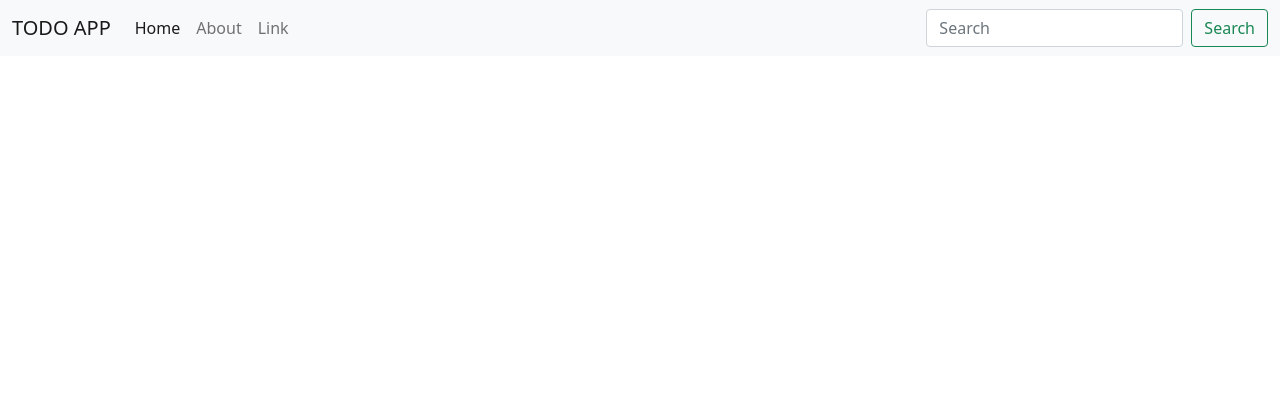
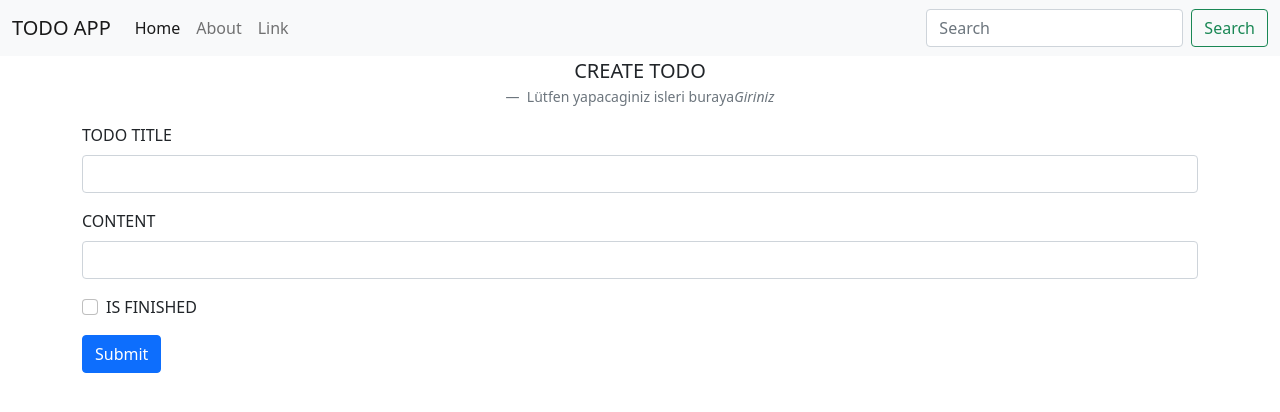
Before and after one commit to fuatsevinc/DJANGO-ToDoApp1, a Django app: page /create/ in a window 1280 px wide. Shown: the top 412 px of the page. Run offline with Django 4.2, Linux system fonts and the light colour scheme.

Commit message:
form created

```diff
--- a/templates/todo/create.html
+++ b/templates/todo/create.html
@@ -4,6 +4,33 @@ Create Page
 
 {% endblock title %}
 {% block content %}
+<div class="container">
 
-<h2> {{ pagename }} </h2>
+    <figure class="text-center">
+        <blockquote class="blockquote">
+          <p>CREATE TODO</p>
+        </blockquote>
+        <figcaption class="blockquote-footer">
+          Lütfen yapacaginiz isleri buraya<cite title="Source Title">Giriniz</cite>
+        </figcaption>
+      </figure>
+
+<form>
+    <div class="mb-3">
+      <label class="form-label">TODO TITLE </label>
+      <input type="email" class="form-control" id="exampleInputEmail1" aria-describedby="emailHelp">
+    </div>
+    <div class="mb-3">
+      <label  class="form-label">CONTENT</label>
+      <input type="password" class="form-control" id="exampleInputPassword1">
+    </div>
+    <div class="mb-3 form-check">
+      <input type="checkbox" class="form-check-input" id="exampleCheck1">
+      <label class="form-check-label" for="exampleCheck1">IS FINISHED</label>
+    </div>
+    <button type="submit" class="btn btn-primary">Submit</button>
+  </form>
+</div>
+
+
 {% endblock content %}
--- a/todo/views.py
+++ b/todo/views.py
@@ -1,13 +1,22 @@
 from django.shortcuts import render
-from django.http import HttpResponse
+from todo.forms import ListForm
 from .models import Todos
-
 
 # Create your views here.
 
 def index(request):
-    todo_list = Todos.object.all()
-    return render(request, "todo/index.html", {'todo_list':todo_list})
+
+
+
+    if request.method == "POST":
+        form = ListForm(request.POST or None)
+        if form.is_valid:
+            form.save()
+            todo_list = Todos.objects.all()
+            return render(request, "todo/index.html", {'todo_list':todo_list})
+    else:
+        todo_list = Todos.objects.all()
+        return render(request, "todo/index.html", {'todo_list':todo_list})
 
 def home(request):
     return render(request, "todo/home.html" )
```
Also changed, not shown: templates/todo/index.html (+28 -1 lines), todo/forms.py (added, +7 -0 lines).
